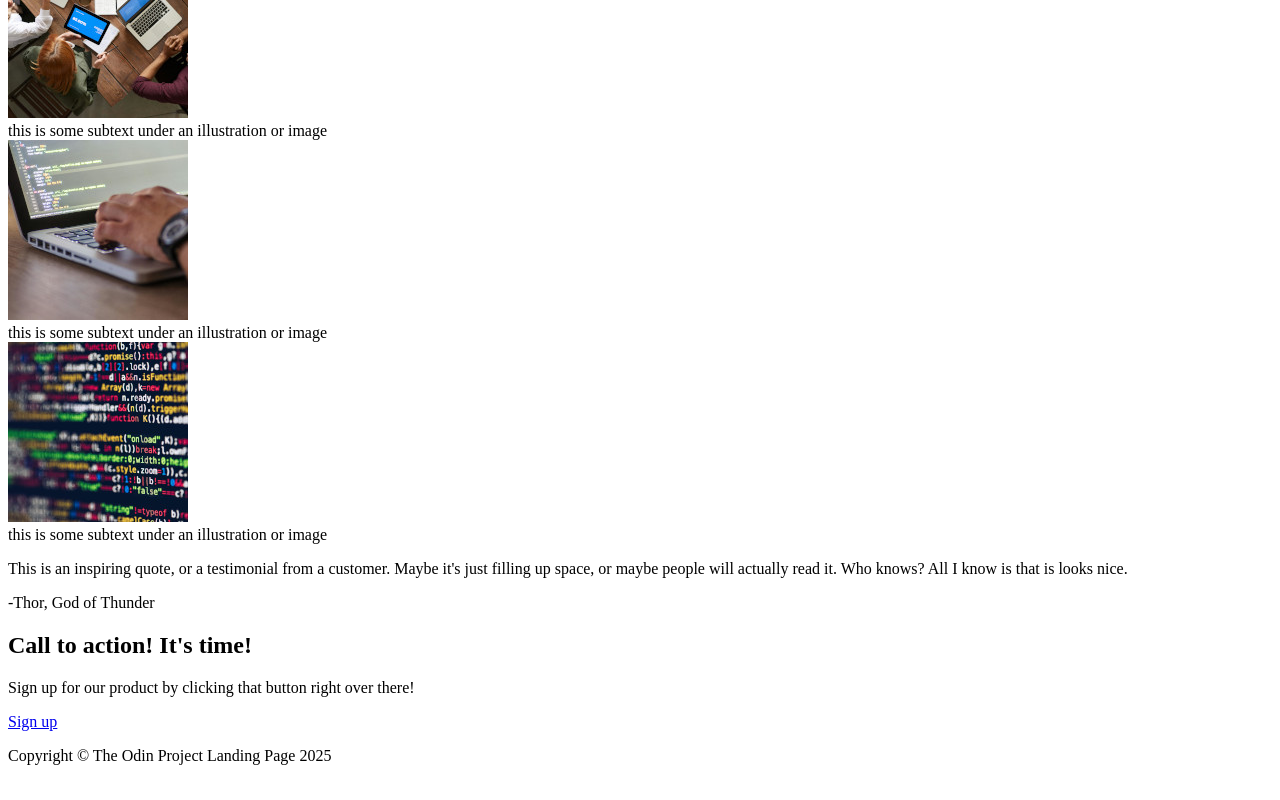
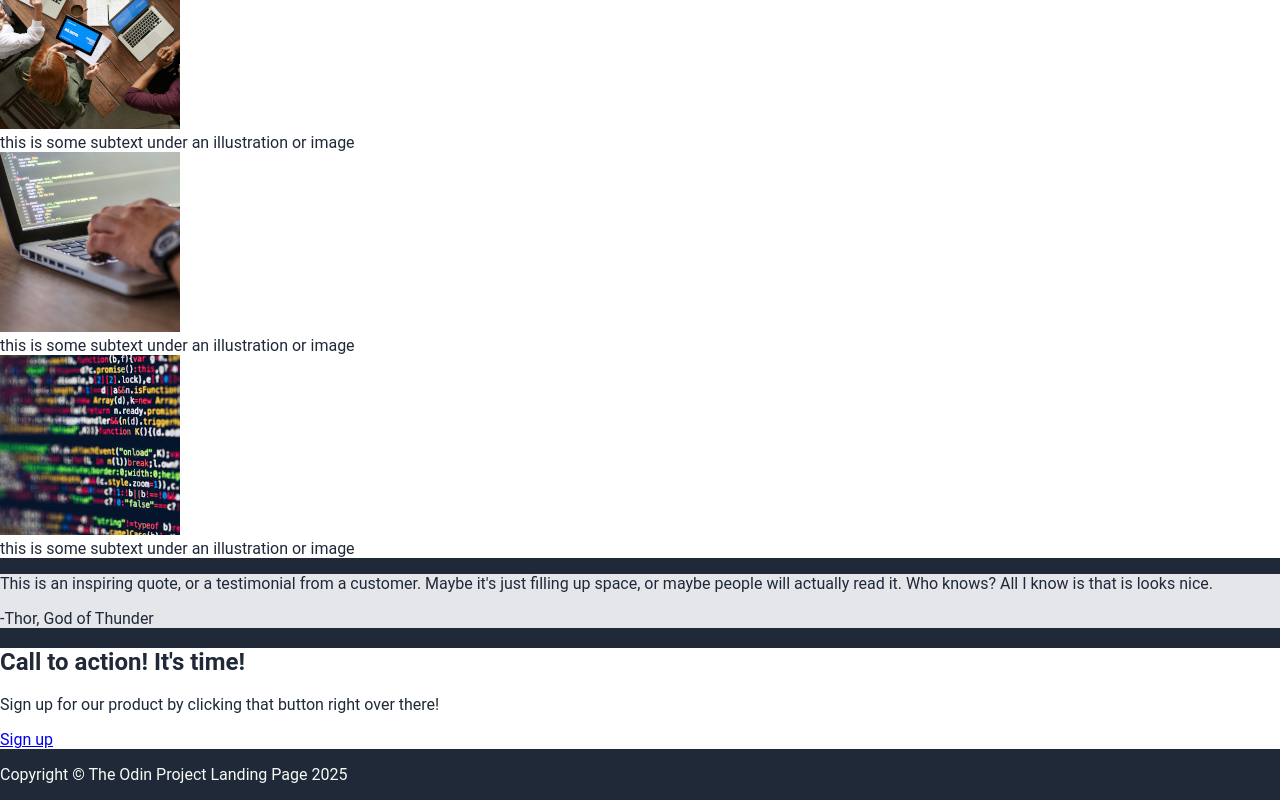
Before and after one commit to gonrogon/odin-landing-page, a plain HTML site: page index.html in a window 1280 px wide. Shown: the part 730-1530 px from the top of the page. Drawn offline with Linux system fonts and the light colour scheme.

Commit message:
Add initial styles

```diff
--- a/index.html
+++ b/index.html
@@ -15,7 +15,7 @@
         <div class="header">
             <div class="title">
                 <h1>This website is awesome</h1>
-                <p>This website has some subtext that goes here under the main title. It's a smaller font and the color is lower constrast</p>
+                <h2>This website has some subtext that goes here under the main title. It's a smaller font and the color is lower constrast</h2>
                 <a href="#">Signup</a>
             </div>
             <img src="./images/header.jpg">
@@ -41,7 +41,7 @@
                 </div>
             </div>
         </div>
-        <div class="slogan">
+        <div class="quote">
             <p>
                 This is an inspiring quote, or a testimonial from a customer. Maybe it's just filling up space, or
                 maybe people will actually read it. Who knows? All I know is that is looks nice.
@@ -50,7 +50,7 @@
                 -Thor, God of Thunder
             </p>
         </div>
-        <div class="signup">
+        <div class="call">
             <div class="box">
                 <div class="text">
                     <h2>Call to action! It's time!</h2>
--- a/style.css
+++ b/style.css
@@ -0,0 +1,22 @@
+body {
+    background-color: #1f2937;
+    font-family: Roboto, sans-serif;
+    color: #f9faf8;
+    margin: 0;
+    padding: 0;
+}
+
+.info {
+    background-color: #fff;
+    color: #1f2937
+}
+
+.quote {
+    background-color: #e4e6ea;
+    color: #1f2937;
+}
+
+.call {
+    background-color: #fff;
+    color: #1f2937;
+}
```
